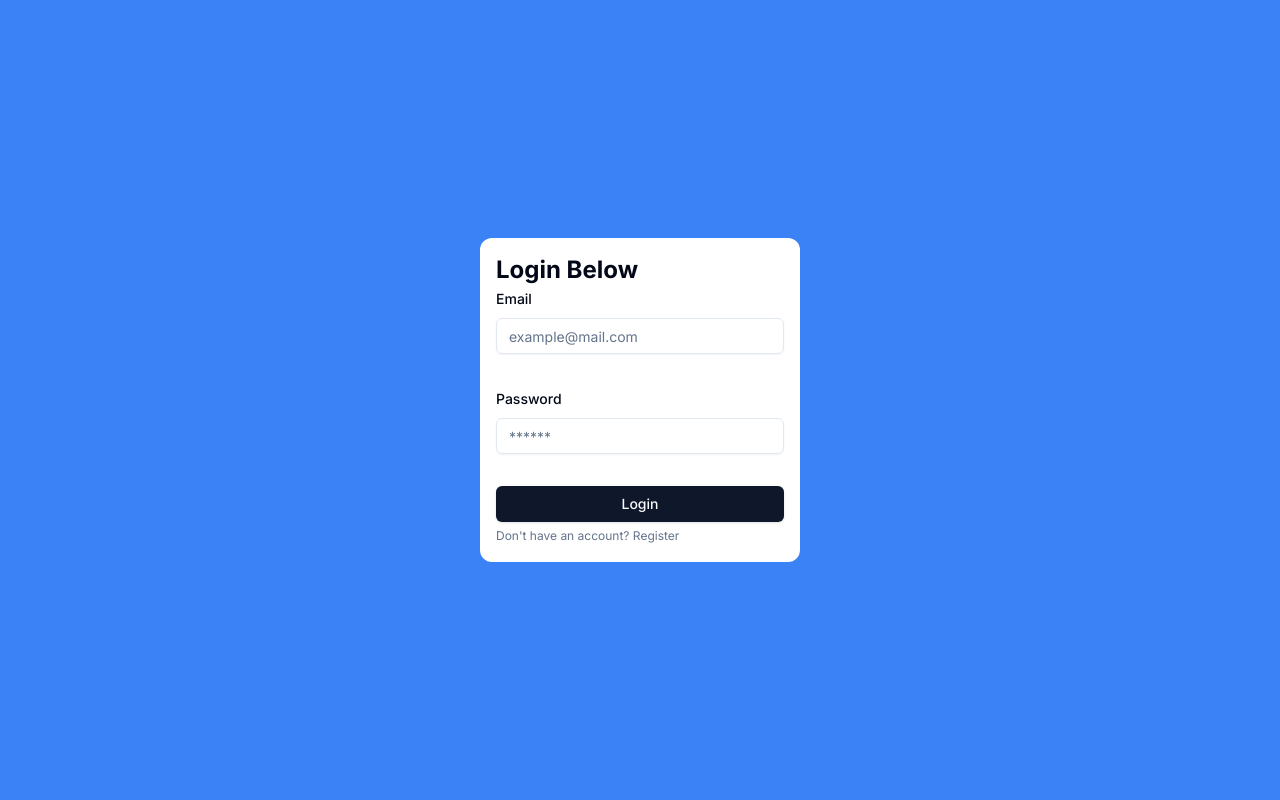
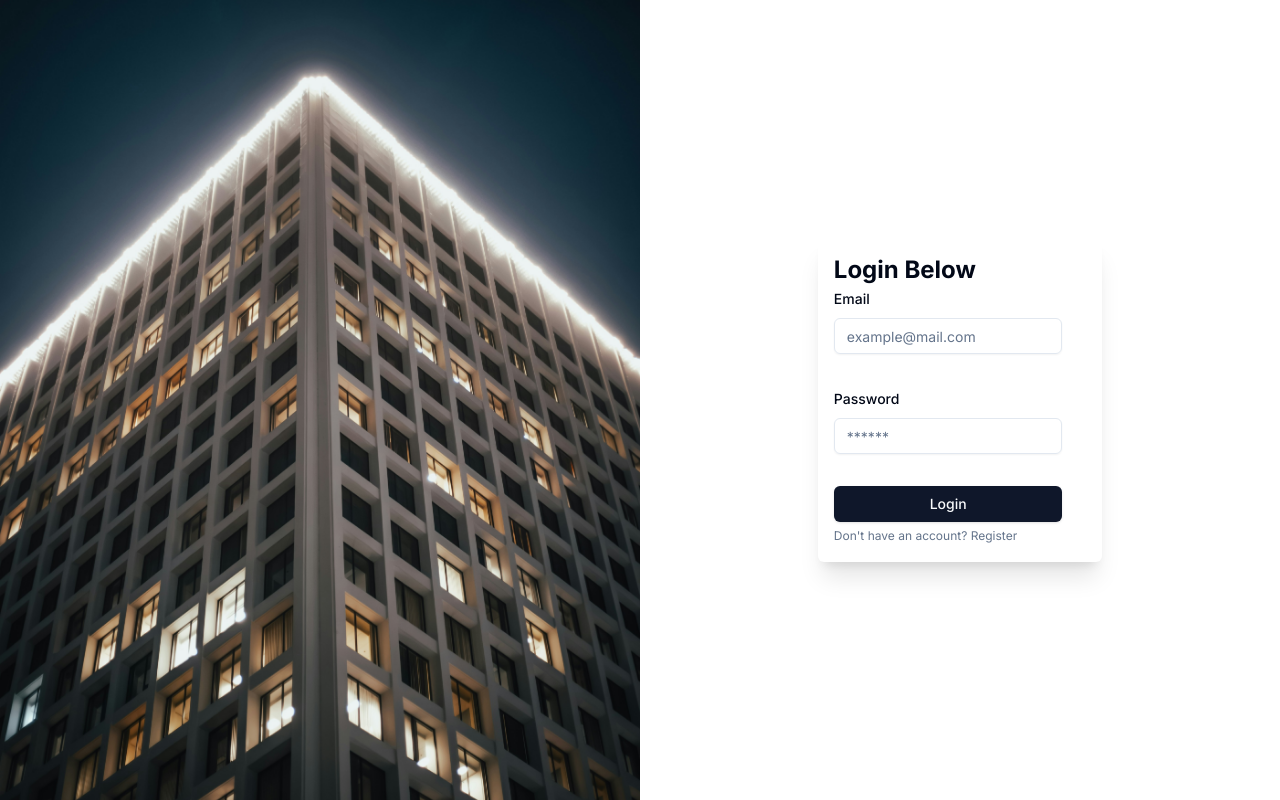
Before and after one commit to ChrisMungiria/issue-tracker, a Next.js app: page /auth/login in a window 1280 px wide. Built offline with nearby package versions, Linux system fonts and the light colour scheme.

Commit message:
style: styling for the login and register page

```diff
--- a/app/auth/layout.tsx
+++ b/app/auth/layout.tsx
@@ -1,7 +1,23 @@
 const AuthLayout = ({ children }: { children: React.ReactNode }) => {
   return (
-    <section className="w-screen h-screen bg-blue-500 flex items-center justify-center">
-      {children}
+    <section className="w-screen h-screen flex items-center justify-center">
+      <div className="flex-1 bg-blue-500 h-full hidden sm:block">
+        <img
+          src="/background.jpg"
+          alt=""
+          className="w-full h-full hidden sm:block object-cover"
+        />
+      </div>
+      <div className="flex-1 flex items-center justify-center relative h-full w-full">
+        <img
+          src="/background.jpg"
+          alt=""
+          className="absolute z-10 w-full h-full sm:hidden block object-cover"
+        />
+        <div className="absolute z-20 bg-white rounded-md shadow-xl">
+          {children}
+        </div>
+      </div>
     </section>
   );
 };
--- a/app/layout.tsx
+++ b/app/layout.tsx
@@ -5,7 +5,7 @@ import "./globals.css";
 const inter = Inter({ subsets: ["latin"] });
 
 export const metadata: Metadata = {
-  title: "Create Next App",
+  title: "Issue Tracker",
   description: "Generated by create next app",
 };
 
--- a/app/page.tsx
+++ b/app/page.tsx
@@ -4,7 +4,7 @@ import Link from "next/link";
 export default function Home() {
   return (
     <section className="w-screen h-screen">
-      <nav className="p-4 flex items-center justify-between">
+      <nav className="p-4 flex items-center justify-between border-b border-slate-300">
         <h1 className="text-2xl font-bold">Logo</h1>
         <div className="flex gap-4">
           <Link href="/auth/login">
```
Also changed, not shown: next-auth.d.ts (added, +19 -0 lines), public/background.jpg (added).
